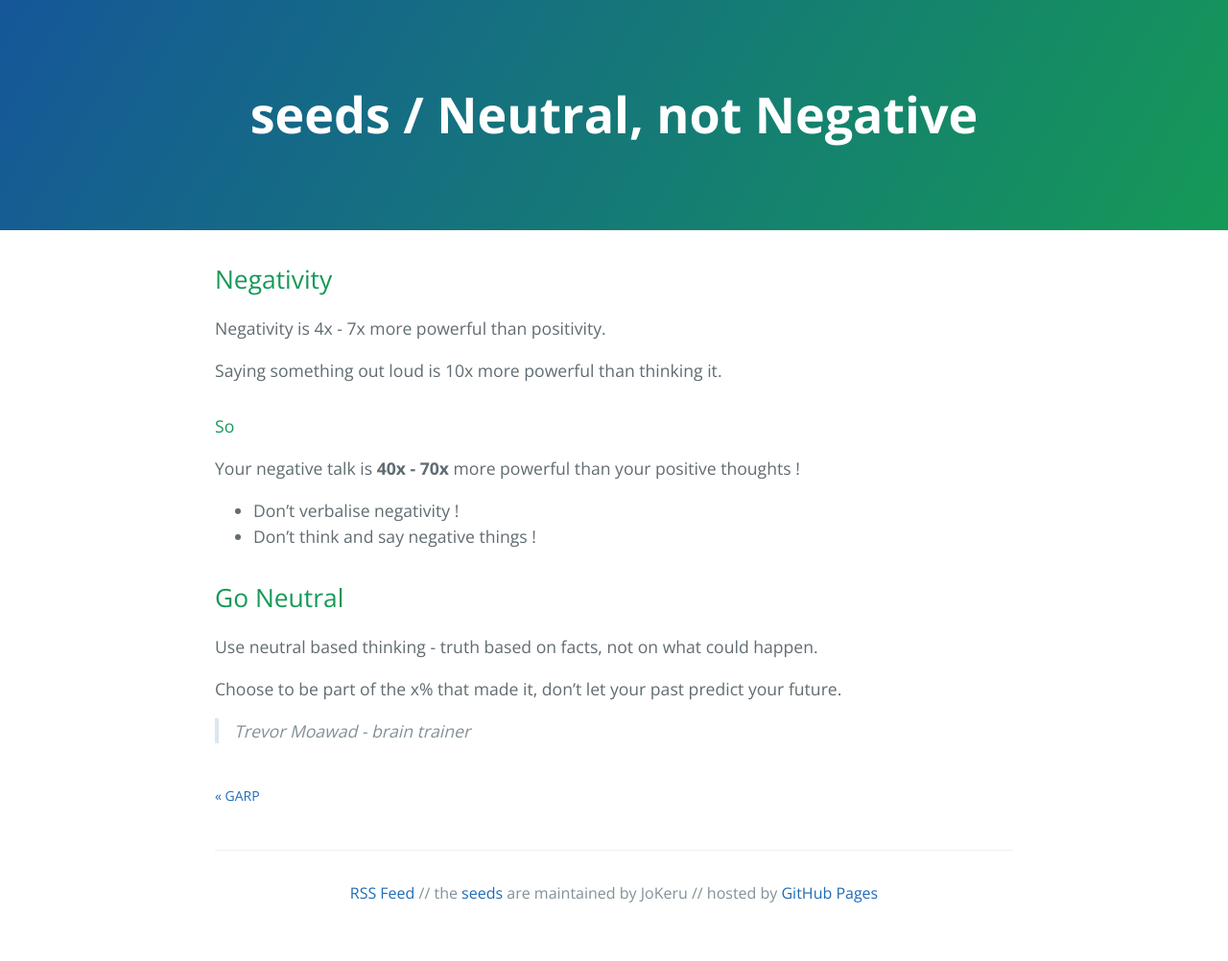
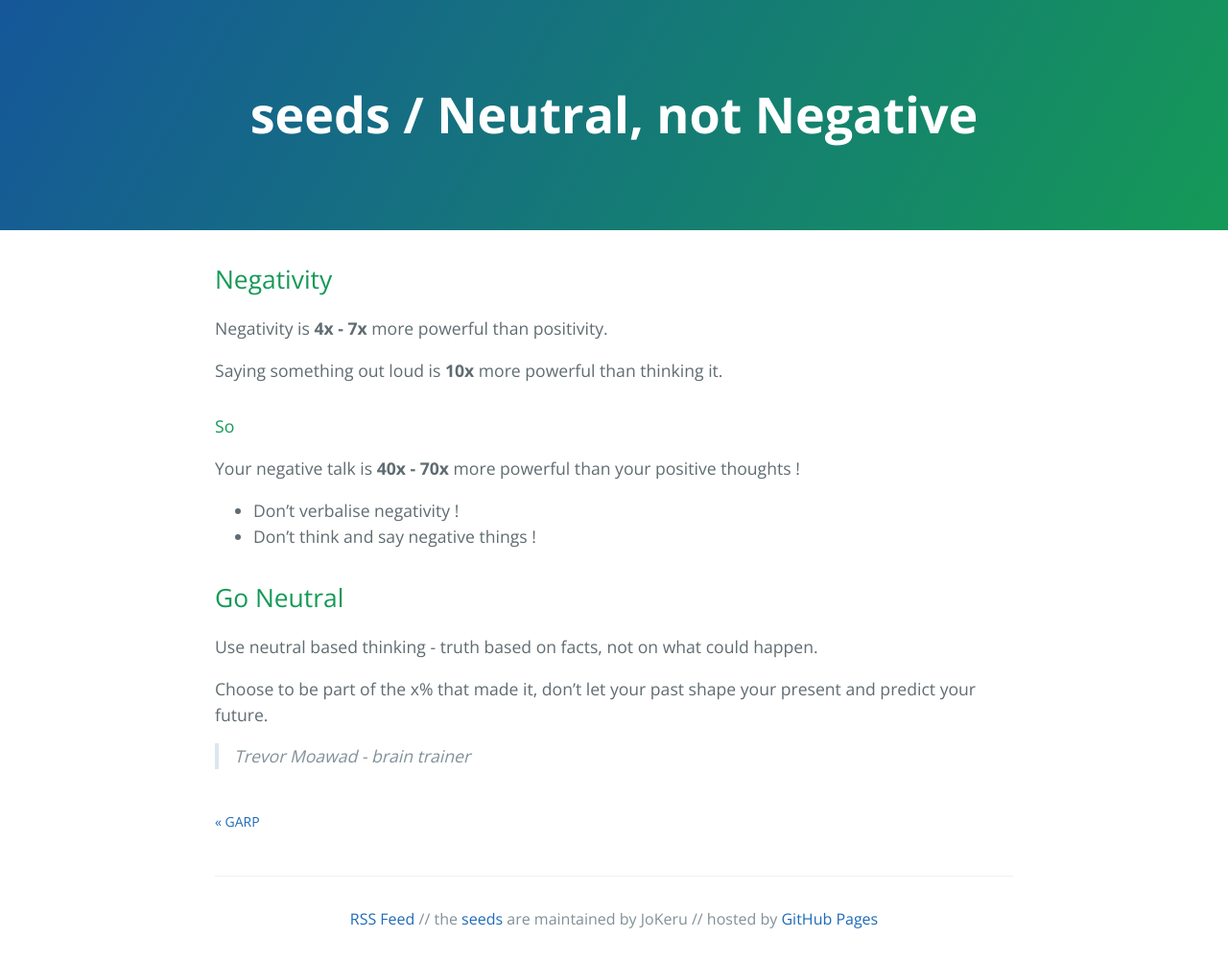
Before and after one commit to jokeru/seeds, a Jekyll site: the page built from _posts/2020-09-03-neutral_not_negative.md, in a window 1280 px wide. Shown: the whole page at 96% size. Built offline with Jekyll 4.4.1, drawn with Linux system fonts in a browser that asks for light colours; before the commit the page ends 975 px from its top, so only the background shows below that.

Commit message:
Update 2020-09-03-neutral_not_negative.md

```diff
--- a/_posts/2020-09-03-neutral_not_negative.md
+++ b/_posts/2020-09-03-neutral_not_negative.md
@@ -8,9 +8,9 @@ index: 14
 
 ## Negativity
 
-Negativity is 4x - 7x more powerful than positivity.
+Negativity is **4x - 7x** more powerful than positivity.
 
-Saying something out loud is 10x more powerful than thinking it.
+Saying something out loud is **10x** more powerful than thinking it.
 
 #### So
 
@@ -22,7 +22,7 @@ Your negative talk is **40x - 70x** more powerful than your positive thoughts !
 
 Use neutral based thinking - truth based on facts, not on what could happen.
 
-Choose to be part of the x% that made it, don't let your past predict your future.
+Choose to be part of the x% that made it, don't let your past shape your present and predict your future.
 
 
 > _Trevor Moawad - brain trainer_
```
